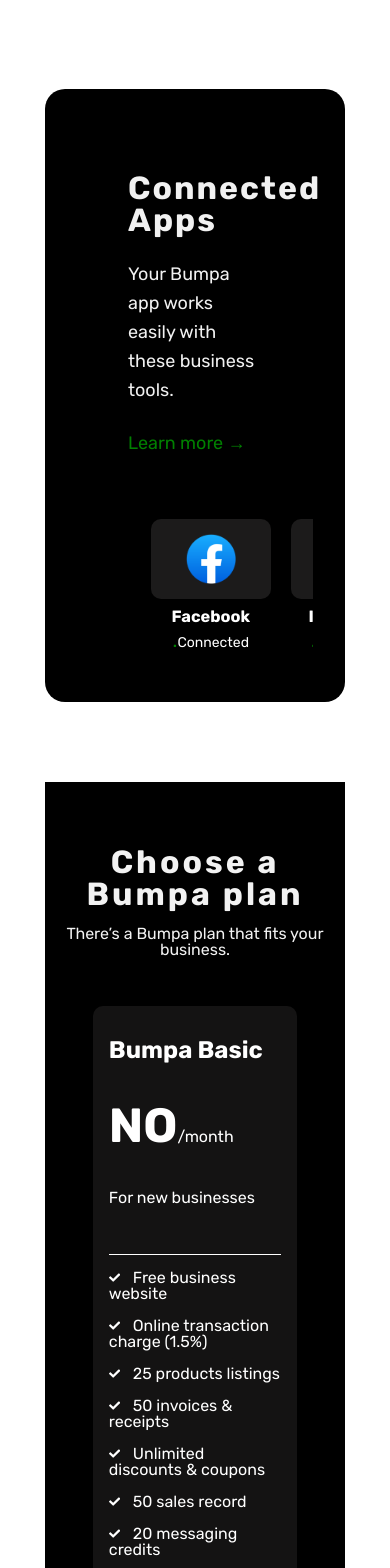
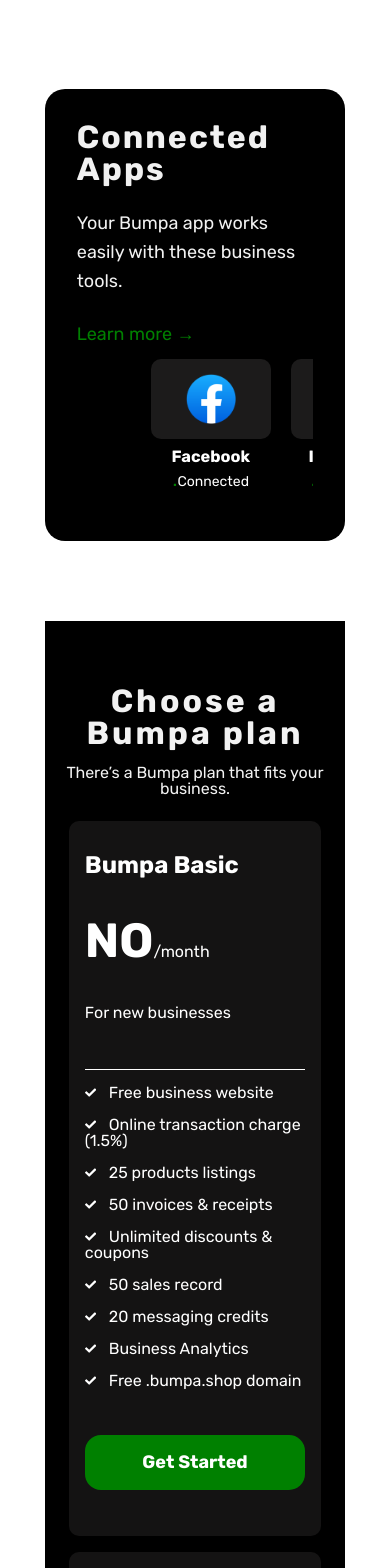
Before and after one commit to juayuohcarineneng19/Bumpa-clone, a React (Create React App) app: page / in a window 390 px wide. Shown: the part 5120-6688 px from the top of the page. Built offline with nearby package versions, Linux system fonts and the light colour scheme.

Commit message:
media queries

```diff
--- a/src/Components/Business-plan/BusinessPlan.css
+++ b/src/Components/Business-plan/BusinessPlan.css
@@ -29,7 +29,7 @@
     border-radius: 10px;
     box-shadow: 0 4px 8px rgba(0, 0, 0, 0.2);
     padding: 3rem;
-    max-width: 28rem;
+    max-width: 30rem;
   }
 
   .card-title {
@@ -71,26 +71,14 @@
     color: #008000;
   }
 
-  /* @media (max-width: 1300px) {
-    .card-wrapper{
-      gap: 2rem;
-      padding: 2rem;
-    }
-    .card{
-      padding: 3rem;
-
-
-    }
-  } */
 
   @media (max-width: 1000px) {
     .card-wrapper{
       flex-direction: column;
+      margin: 1.5rem;
     }
     .card{
       max-width: 100% ;
-      padding: 1rem;
-
     }
 
   }
--- a/src/Components/Connections/Connect.css
+++ b/src/Components/Connections/Connect.css
@@ -64,6 +64,10 @@
     padding: 2rem;
   }
 
+  .advert-text1-helper{
+    padding: 0;
+  }
+
   .logos-section {
     flex-wrap: nowrap;
     overflow-x: auto;
--- a/src/Components/Connections/Connect.jsx
+++ b/src/Components/Connections/Connect.jsx
@@ -7,7 +7,7 @@
     }
   return (
     <div className='connect'>
-        <div className="advert-text1">
+        <div className="advert-text1 advert-text1-helper">
           <h1>Connected Apps</h1>
             <p>
             Your Bumpa app works easily with these business tools.
--- a/src/Components/footer/Footer.jsx
+++ b/src/Components/footer/Footer.jsx
@@ -12,14 +12,13 @@
         <div className="container">
             <div className="logo-col">
                 <p className="logo-footer">
-                    <h1 className='LOGO'>logo</h1>
-                    {/* <a href="#"><img src="./img/omnifood-logo.png" alt=""className='logo' /></a> */}
+                    <h2 className='LOGO'>LOGO</h2>
                 </p>
                 <p className="footer-text">
                 The 360 business management experience for small businesses across Africa
                 </p>
                 <ul className="social-icons">
-                    <li> <a href="#" className="footer-links"><FontAwesomeIcon icon= {faRandom} /></a></li>
+                    <li> <a href="#" className="footer-links"><FontAwesomeIcon icon= {faRandom} /> </a></li>
 
                 </ul>
             </div>
```
